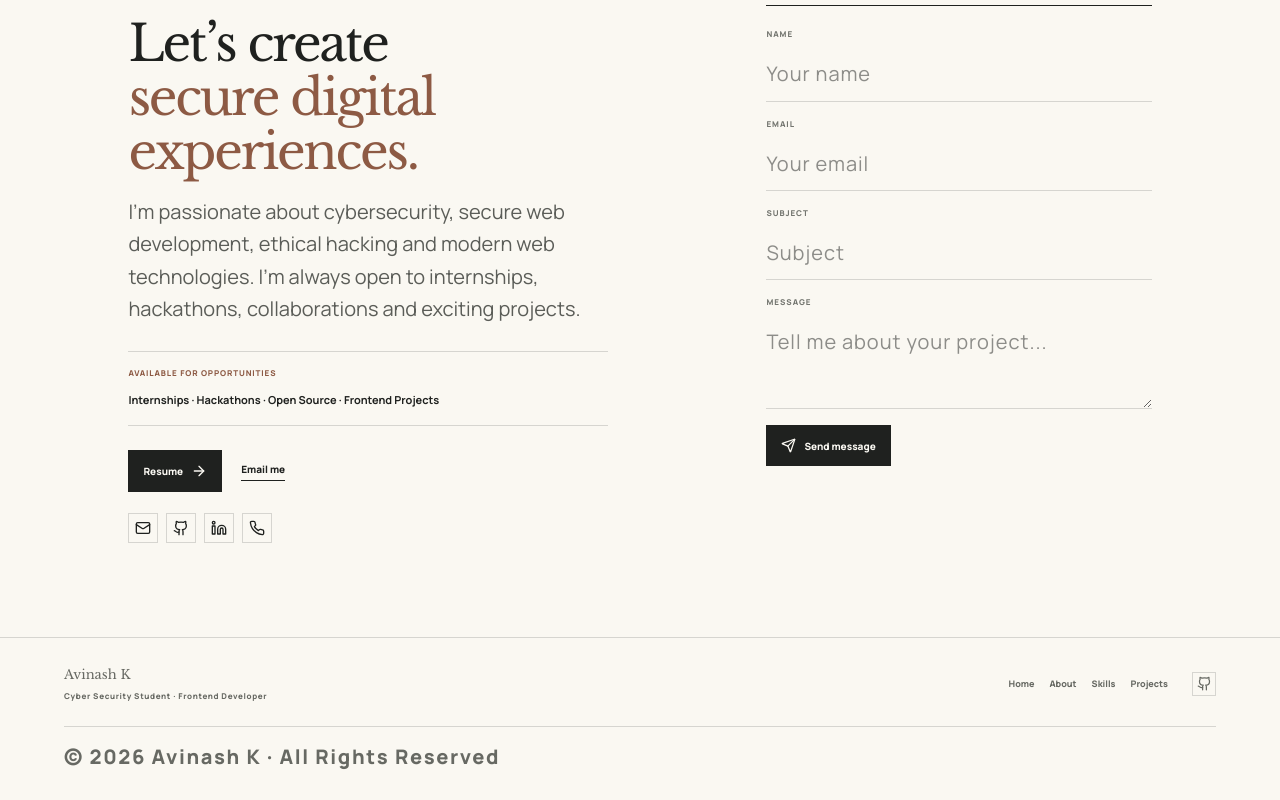
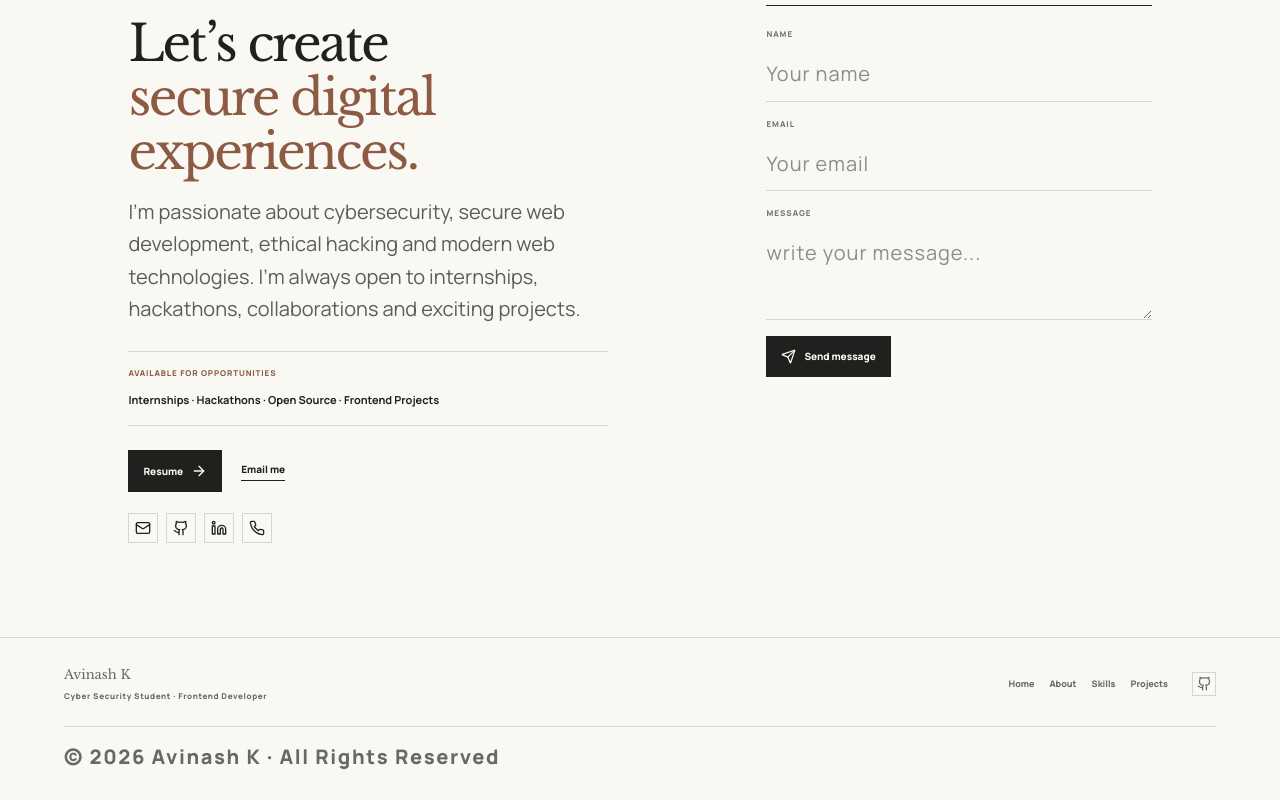
Before and after one commit to avinashk08408/Avinash-portfolio, a React (Vite) app: page / in a window 1280 px wide. Shown: the part 7711-8511 px from the top of the page. Built offline with nearby package versions, Linux system fonts and the light colour scheme; a web font is replaced by a local one.

Commit message:
Update Contact.jsx

```diff
--- a/src/components/Contact/Contact.jsx
+++ b/src/components/Contact/Contact.jsx
@@ -108,14 +108,11 @@ export default function Contact() {
           <input required type="email" placeholder="Your email" />
         </label>
 
-        <label>
-          SUBJECT
-          <input required placeholder="Subject" />
-        </label>
+
 
         <label>
           MESSAGE
-          <textarea required placeholder="Tell me about your project..." />
+          <textarea required placeholder="write your message..." />
         </label>
 
         <button type="submit">
```
